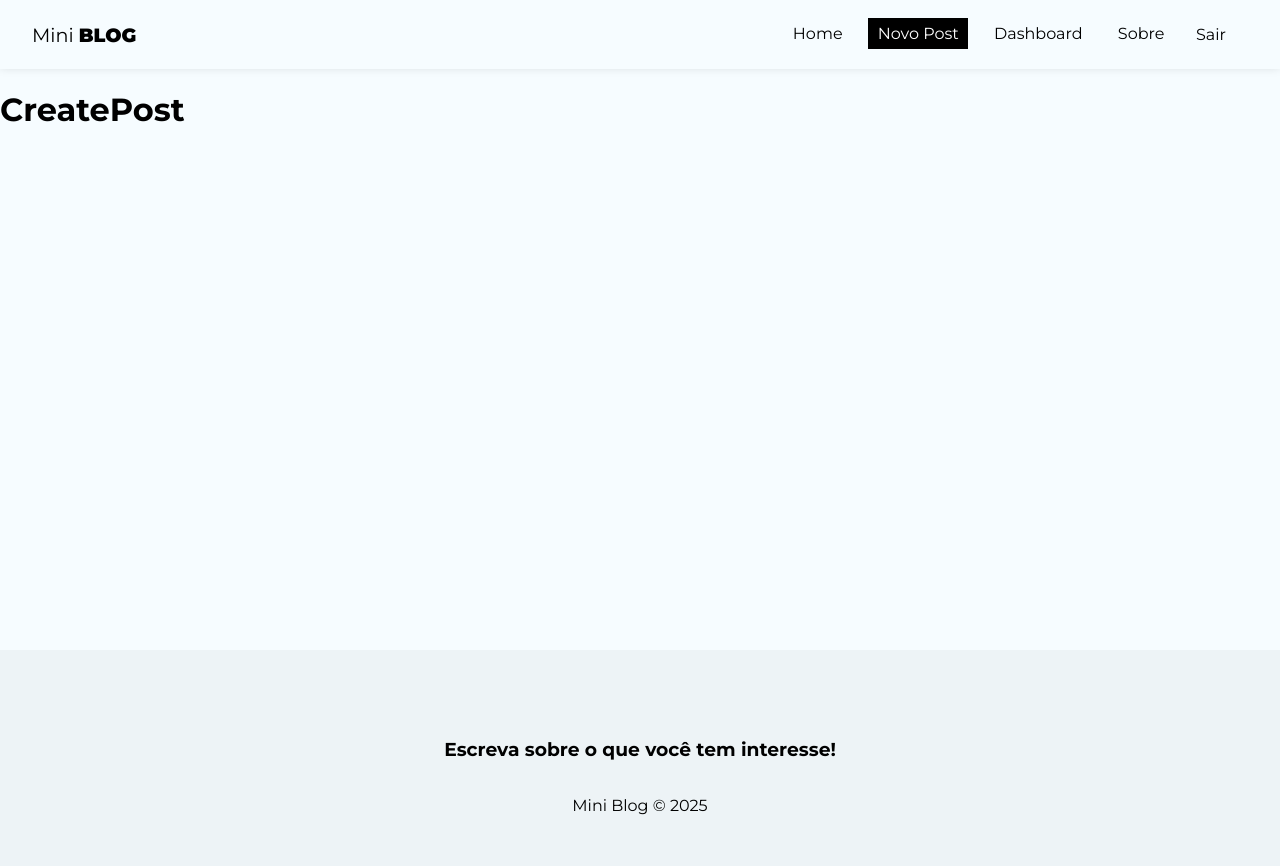
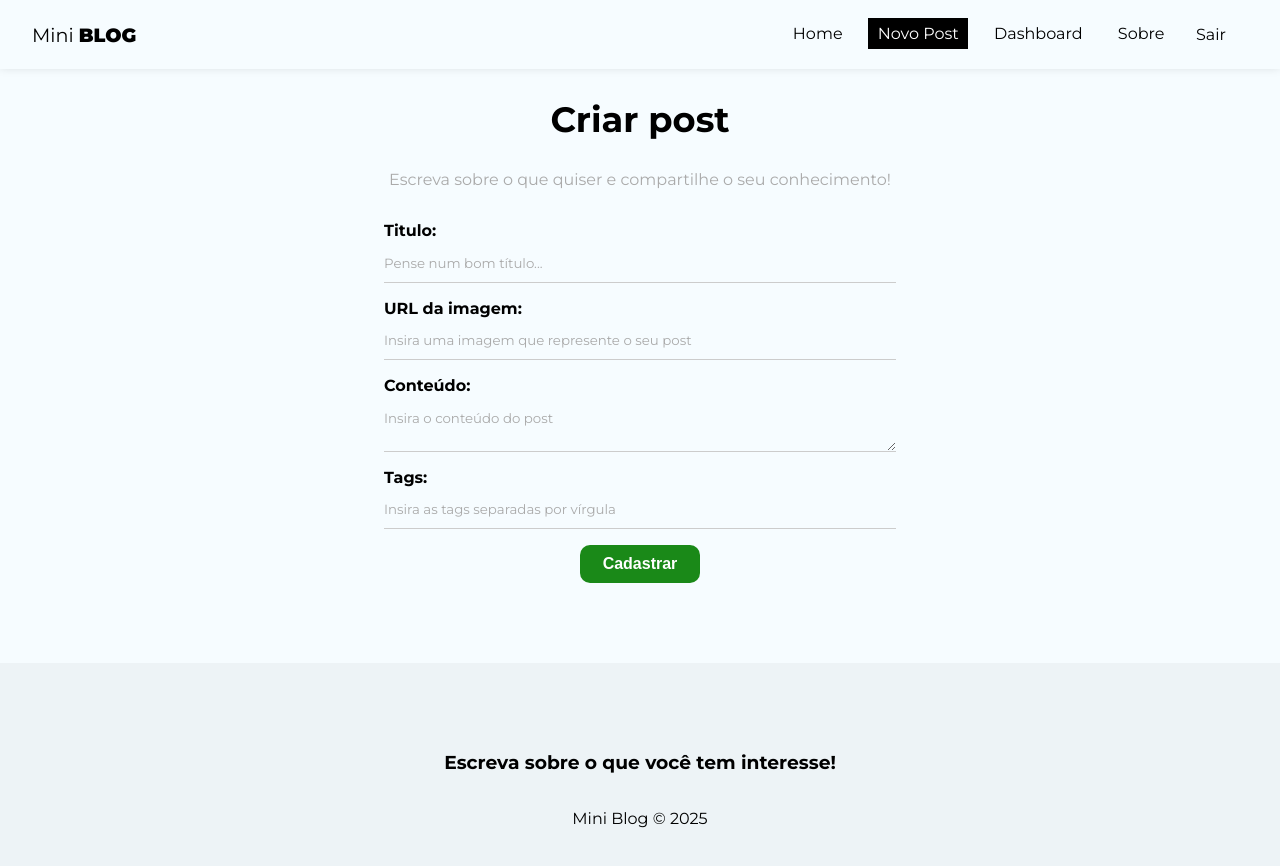
Before and after one commit to leandro-SI/mini-blog-react, a React (Create React App) app: page /posts/create in a window 1280 px wide. Shown: the top 866 px of the page. Built offline with nearby package versions, Linux system fonts and the light colour scheme; no server answers; sample sign-in values are in the browser's storage.

Commit message:
estrutura da página de criar o post

```diff
--- a/src/pages/CreatePost/CreatePost.jsx
+++ b/src/pages/CreatePost/CreatePost.jsx
@@ -1,13 +1,78 @@
-import React from 'react'
+import React, { useState } from 'react'
+import { useNavigate } from "react-router-dom";
+import { useAuthValue } from "../../context/AuthContext";
 
 import styles from "./CreatePost.module.css";
 
 const CreatePost = () => {
-  return (
-    <div>
-        <h1>CreatePost</h1>
-    </div>
-  )
+
+    const [title, setTitle] = useState("")
+    const [image, setImage] = useState("")
+    const [body, setBody] = useState("")
+    const [tags, setTags] = useState([])
+    const [formError, setFormError] = useState("")
+
+    const handleSubmit = (e) => {
+        e.preventDefault();
+    }
+
+    return (
+        <div className={styles.create_post}>
+            <h2>Criar post</h2>
+            <p>Escreva sobre o que quiser e compartilhe o seu conhecimento!</p>
+            <form onSubmit={handleSubmit}>
+                <label>
+                    <span>Titulo:</span>
+                    <input
+                        type="text"
+                        name='title'
+                        required
+                        placeholder='Pense num bom título...'
+                        onChange={(e) => setTitle(e.target.value)}
+                        value={title}
+                    />
+                </label>
+                <label>
+                    <span>URL da imagem:</span>
+                    <input
+                        type="text"
+                        name='image'
+                        required
+                        placeholder='Insira uma imagem que represente o seu post'
+                        onChange={(e) => setImage(e.target.value)}
+                        value={image}
+                    />
+                </label>
+                <label>
+                    <span>Conteúdo:</span>
+                    <textarea
+                        name='body'
+                        required
+                        placeholder='Insira o conteúdo do post'
+                        onChange={(e) => setBody(e.target.value)}
+                        value={body}
+                    >
+
+                    </textarea>
+                </label>
+                <label>
+                    <span>Tags:</span>
+                    <input
+                        type="text"
+                        name='tags'
+                        required
+                        placeholder='Insira as tags separadas por vírgula'
+                        onChange={(e) => setTags(e.target.value)}
+                        value={tags}
+                    />
+                </label>
+                <button className='btn' >Cadastrar</button>
+                {/* {!loading && <button className='btn' >Cadastrar</button>}
+                {loading && <button className='btn' disabled >Aguarde</button>}
+                {error && <p className="error">{error}</p>} */}
+            </form>
+        </div>
+    )
 }
 
 export default CreatePost
--- a/src/pages/CreatePost/CreatePost.module.css
+++ b/src/pages/CreatePost/CreatePost.module.css
@@ -0,0 +1,12 @@
+.create_post {
+    text-align: center;
+}
+
+.create_post h2 {
+    font-size: 2.2em;
+}
+
+.create_post p {
+    color: #aaa;
+    margin-bottom: 2em;
+}
```
